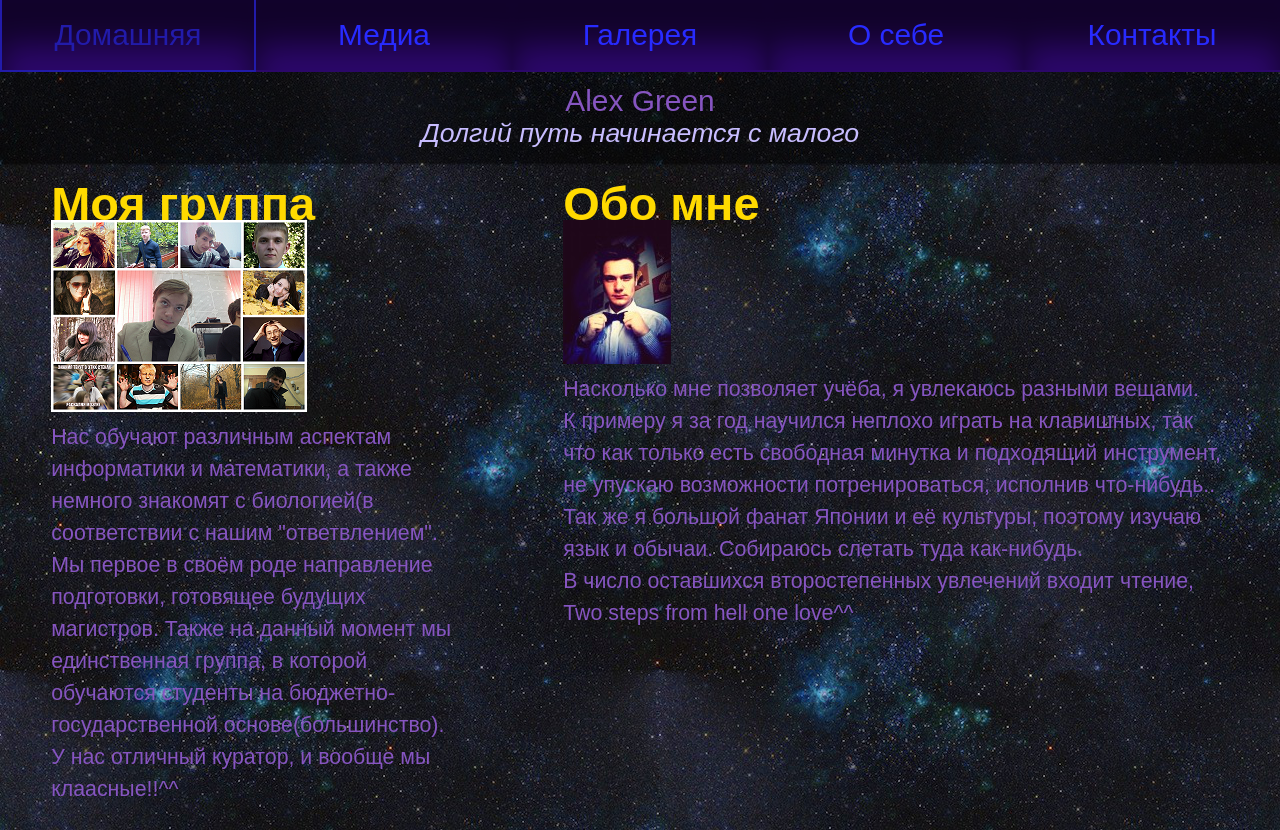
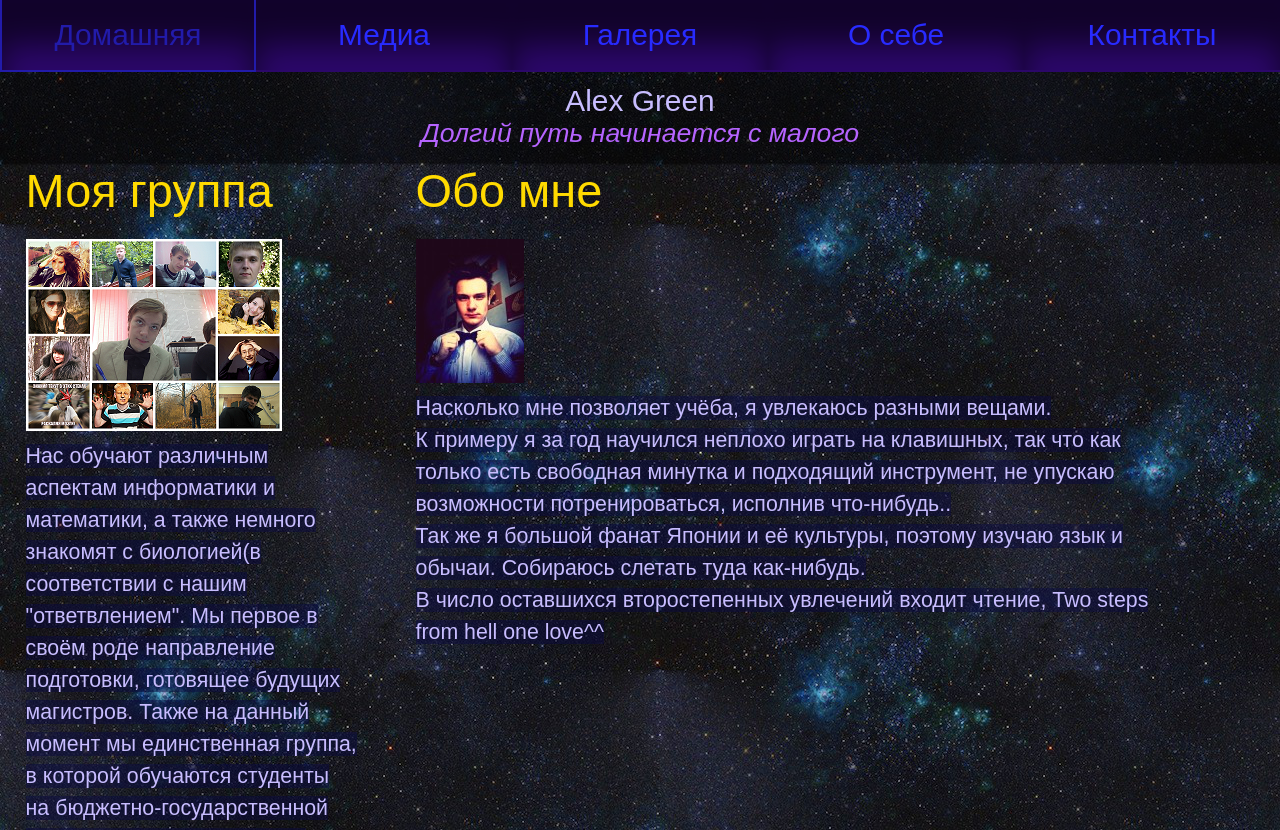
Before and after one commit to Deadpoolweid/Home-Site, a PHP site: page /about_us.php in a window 1280 px wide. Shown: the top 830 px of the page. Run offline with PHP 8.4, Linux system fonts and the light colour scheme; some web fonts are replaced; grey boxes are pictures that could not be loaded.

Commit message:
v 0.1.4
- Полностью переделаны страницы About_us и Contact_us
- Добавлен отдельный файл для стилей input
- Изменение цвета главного текста на более светлый

```diff
--- a/about_us.php
+++ b/about_us.php
@@ -5,26 +5,25 @@
     <title>About us</title>
     <?php require_once 'links.php' ?>
 </head>
-
 <body>
-<div id="main">
+<section>
     <?php require_once "coms/header.php" ?>
     <!-- content begins -->
-    <div id="content">
-        <div id="left">
-            <h1>Моя группа</h1>
-            <img src="assets/images/img42.jpg" class="img_l" alt=""/>
+    <section>
+        <aside >
+            <h1>Моя группа</h1><br>
+            <img src="assets/images/img42.jpg" class="img_l" alt="My group"/> <br>
             <p>
                 Нас обучают различным аспектам информатики и математики, а также немного знакомят с биологией(в
                 соответствии с нашим "ответвлением". Мы первое в своём роде направление подготовки, готовящее
                 будущих магистров. Также на данный момент мы единственная группа, в которой обучаются студенты на
                 бюджетно-государственной основе(большинство). У нас отличный куратор, и вообще мы клаасные!!^^
             </p>
-        </div>
+        </aside>
 
-        <div id="right">
-                <h1>Обо мне</h1>
-                <img src="assets/images/img41.jpg" class="img_l" alt=""/>
+        <article>
+                <h1>Обо мне</h1> <br>
+                <img src="assets/images/img41.jpg" class="img_l" alt=""/> <br>
                 <p>
                     Насколько мне позволяет учёба, я увлекаюсь разными вещами.<br>
                     К примеру я за год научился неплохо играть на клавишных, так что как только есть свободная
@@ -33,8 +32,9 @@
                     туда как-нибудь.<br>
                     В число оставшихся второстепенных увлечений входит чтение, Two steps from hell one love^^
                 </p>
-        </div>
+        </article>
     <!-- content ends -->
-    </div>
+    </section>
+</section>
 
-    <?php require_once "coms/footer.php" ?>
+<?php require_once "coms/footer.php" ?>
--- /dev/null
+++ b/assets/styles/inputs.css
@@ -0,0 +1,102 @@
+/*Поля вода*/
+.input_txt {
+    outline: none;
+    display: block;
+
+    color: rgb(204, 234, 234);
+
+    margin: 5% 0;
+
+    width: 100%;
+    height: 2em;
+
+    padding-left: 3%;
+
+    border: none;
+    border-bottom: 2px solid black;
+
+    background: transparent;
+
+    transition: border-right 0.1s ease,
+    border-top 0.1s 0.1s ease-out,
+    border-left 0.1s 0.2s ease-out,
+    transform 0.3s ease;
+}
+
+/*Цвет текста для placeholder*/
+.input_txt::-webkit-input-placeholder {
+    color: rgb(204, 234, 234);
+}
+
+.input_txt:-moz-placeholder {
+    color: rgb(204, 234, 234);
+}
+
+.input_txt:-ms-input-placeholder{
+    color: rgb(204, 234, 234);
+}
+
+.input_txt:focus {
+    border: 0.1rem solid #000;
+    transform: scale(1.1);
+    box-shadow: 0 0 0 .1em #3f046f,inset 0 0 .5em .5em rgba(63,4,111,0.5);
+}
+
+/*TextArea*/
+textarea {
+    min-height: 10.85em;
+    max-width: 100%;
+    resize: none;
+}
+
+.no-scroll {
+    overflow: hidden;
+}
+
+textarea::-webkit-input-placeholder {
+    -webkit-transform: translateY(800%);
+    -moz-transform: translateY(800%);
+    -ms-transform: translateY(800%);
+    -o-transform: translateY(800%);
+    transform: translateY(800%);
+
+    -webkit-transition: transform 2s;
+    -moz-transition: transform 2s;
+    -ms-transition: transform 2s;
+    -o-transition: transform 2s;
+    transition: transform 0.5s;
+}
+
+textarea:focus::-webkit-input-placeholder {
+    -webkit-transform: translateY(0%);
+    -moz-transform: translateY(0%);
+    -ms-transform: translateY(0%);
+    -o-transform: translateY(0%);
+    transform: translateY(0%);;
+}
+
+/*Кнопки*/
+.button {
+    color: rgb(204, 234, 234);
+    text-decoration: none;
+    text-align: center;
+    cursor: pointer;
+    display: inline-block;
+    border: 0.1em solid #000;
+    margin: 1%;
+    padding: 2%;
+    background-color: transparent;
+    transition: box-shadow 0.5s,
+    transform 0.5s,
+    background 0.5s;
+}
+
+.button:hover {
+    box-shadow: 0 0 0.5em 0.5em rebeccapurple;
+    background-color: #701487;
+    transform: scale(1.1);
+}
+
+.buttons {
+    text-align: center;
+}
--- a/assets/styles/styles.css
+++ b/assets/styles/styles.css
@@ -3,47 +3,44 @@ html,body {
     /*background-color: #4a11ae;*/
 }
 
-#content {
-    /*width: 100%;*/
-    /*height: 100%;*/
+section {
+    width: 100%;
+    height: 100%;
 }
 
 /*Вершина блока*/
 .head {
     width: inherit;
     height: inherit;
-    clear: both;
     text-align: center;
 }
 
 /*Левый блок*/
-#left {
-    position: relative;
-    float: left;
-    width: 40%;
+aside {
+    display: inline-block;
+    width: 30%;
 
-    margin: 1% 0;
-
-    padding: 1% 4%;
 
     /*background-color: mediumvioletred;*/
 }
 
 /*Правый блок*/
-#right {
+article {
     width: 60%;
     /*background-color: #3f046f;*/
+    box-sizing: content-box;
+    display: inline-block;
+    text-align: left;
+}
 
-    margin: 1% 0;
+aside p, article p , .head p{
+    display: inline;
+    background-color: rgba(11, 11, 64, 0.5);
+}
 
-    padding: 1% 4%;
-
-    position: relative;
-    float: right;
-
-    align-content: flex-start;
-
-    text-align: left;
+aside,article {
+    padding: 1% 2%;
+    vertical-align: top;
 }
 
 .row {
@@ -64,158 +61,6 @@ html,body {
     margin: 0 1%;
 
     text-align: left;
-}
-
-/*Поля вода*/
-@keyframes OnFocus {
-    10% {
-        background: radial-gradient(ellipse at center, rgba(2,18,44,0.01) 0%,rgba(2,18,44,0.02) 12%,rgba(112,32,178,0.09) 99%,rgba(112,32,178,0.099) 100%); opacity: 1;
-    }
-    50% {
-        background: radial-gradient(ellipse at center, rgba(2,18,44,0.1) 0%,rgba(2,18,44,0.2) 12%,rgba(112,32,178,0.9) 99%,rgba(112,32,178,0.99) 100%); opacity: 1;
-    }
-    to {
-        background: radial-gradient(ellipse at center, rgba(2,18,44,0.17) 0%,rgba(2,18,44,0.27) 12%,rgba(112,32,178,0.99) 99%,rgba(112,32,178,1) 100%);    opacity: 1;
-
-        box-shadow: 0px 0px 0px 2px #3f046f;
-    }
-}
-
-.input_txt {
-    outline: none;
-
-    display: block;
-
-    color: lightcyan;
-
-    margin: 5% 0;
-
-    width: 100%;
-    height: 2em;
-
-    padding-left: 3%;
-
-    border: none;
-    border-bottom: 2px solid black;
-
-    background: transparent;
-
-    transition: border-right 0.1s ease,
-    border-top 0.1s 0.1s ease-out,
-    border-left 0.1s 0.2s ease-out,
-    transform 0.3s ease;
-}
-
-/*Цвет текста для placeholder*/
-.input_txt::-webkit-input-placeholder {
-    color: lightcyan;
-}
-
-.input_txt:-moz-placeholder {
-    color: lightcyan;
-}
-
-.input_txt:-ms-input-placeholder {
-    color: lightcyan;
-}
-
-.input_txt:focus {
-    border: 2px solid black;
-
-    -webkit-transform: scale(1.15);
-    -moz-transform: scale(1.15);
-    -ms-transform: scale(1.15);
-    -o-transform: scale(1.15);
-    transform: scale(1.15);
-
-    animation: OnFocus 1s forwards;
-    animation-timing-function: cubic-bezier(0.755, 0.05, 0.855, 0.06);
-
-}
-
-/*TextArea*/
-textarea {
-    min-height: 10.85em;
-    max-width: 100%;
-}
-
-.no-scroll {
-    overflow: hidden;
-}
-
-textarea::-webkit-input-placeholder {
-    -webkit-transform: translateY(800%);
-    -moz-transform: translateY(800%);
-    -ms-transform: translateY(800%);
-    -o-transform: translateY(800%);
-    transform: translateY(800%);
-
-    -webkit-transition: transform 2s;
-    -moz-transition: transform 2s;
-    -ms-transition: transform 2s;
-    -o-transition: transform 2s;
-    transition: transform 0.5s;
-}
-
-textarea:focus::-webkit-input-placeholder {
-    -webkit-transform: translateY(0%);
-    -moz-transform: translateY(0%);
-    -ms-transform: translateY(0%);
-    -o-transform: translateY(0%);
-    transform: translateY(0%);;
-}
-
-/*Кнопки*/
-.button {
-
-    font-family: Arial, Helvetica, sans-serif;
-    font-size: 1em;
-    color: darkgray;
-
-    text-decoration: none;
-    text-align: center;
-
-    /*padding: 1%;*/
-
-    cursor: pointer;
-
-    background-color: #3f046f;
-
-    border: 2px solid black;
-
-    margin: 1%;
-
-    /* Вертикальное центрирование (подгонка) */
-    line-height: 250%;
-
-    background-color: transparent;
-
-    /*background: black url(/images/button.jpg) no-repeat left top;*/
-    /*background-size: cover;*/
-
-    transition: box-shadow 0.5s,
-    transform 0.5s,
-    background 0.5s;
-}
-
-.button:hover {
-    box-shadow: 0 0 5px 5px rebeccapurple;
-
-    background-color: #701487;
-
-    -webkit-transform: scale(1.1);
-    -moz-transform: scale(1.1);
-    -ms-transform: scale(1.1);
-    -o-transform: scale(1.1);
-    transform: scale(1.1);
-}
-
-.buttons {
-    /*display: flex;*/
-    align-content: center;
-    /* TODO Подгонка*/
-    padding-left: 25%;
-    /*background-color: #5CA22E;*/
 }
 
 /*Ссылки*/
--- a/assets/styles/typographic.css
+++ b/assets/styles/typographic.css
@@ -5,7 +5,7 @@
 
 html,body {
     font: 16pt GradeOne, Arial, Helvetica, SansSerif;
-    color: #8655c1;
+    color: #c8bdff;
     line-height: 1.5rem;
 
 }
@@ -13,7 +13,7 @@ html,body {
 h1 {
     font-size: 2.2rem;
     color: #ffda00;
-    font-weight: bold;
+    /*font-weight: bold;*/
 }
 
 h2 {
@@ -29,7 +29,7 @@ h3 {
 
 h4 {
     font-size: 1.25rem;
-    color: #c8bdff;
+    color: #b664ff;
 }
 
 h5 {
--- a/links.php
+++ b/links.php
@@ -1,4 +1,6 @@
 <link href="assets/styles/reset.css" rel="stylesheet" type="text/css" >
+<link href="/favicon.ico" rel="shortcut icon" type="image/x-icon">
 <link href="assets/styles/typographic.css" rel="stylesheet" type="text/css" >
 <link href="assets/styles/scrollbar.css" rel="stylesheet" type="text/css" >
+<link href="assets/styles/inputs.css" rel="stylesheet" type="text/css" >
 <link href="assets/styles/styles.css" rel="stylesheet" type="text/css" >
```
Also changed, not shown: contact_us.php (+17 -25 lines), favicon.ico (added).
